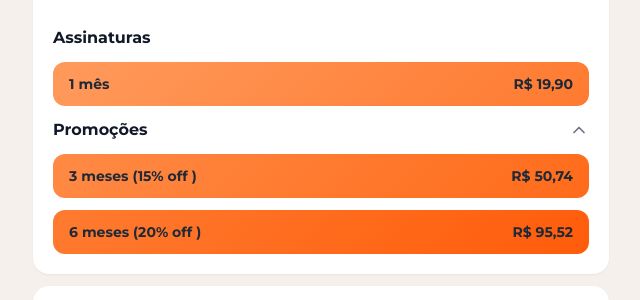
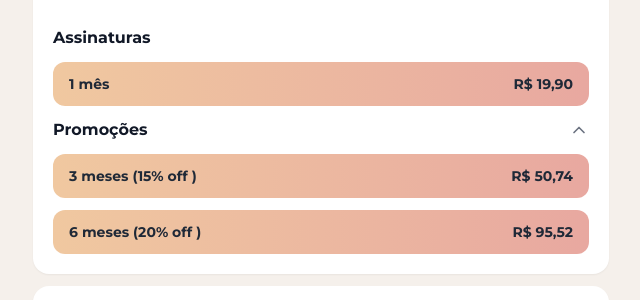
Before and after one commit to femmexagency/pr-sell, a Next.js app: page / in a window 1280 px wide. Shown: the part 404-704 px from the top of the page, without its empty margins (319-959 px from the left). Built offline with nearby package versions, Linux system fonts and the light colour scheme.

Commit message:
style: update gradient bars to pastel peach/salmon gradient
Change gradient to subtle peach/salmon tones for warm pastel look.

Co-authored-by: null <222891461+femmexagency@users.noreply.github.com>

```diff
--- a/app/page.tsx
+++ b/app/page.tsx
@@ -156,7 +156,7 @@ export default function ProfilePage() {
                 type="button"
                 onClick={() => handlePlanClick("monthly")}
                 className="w-full flex items-center justify-between py-3 px-4 rounded-xl mb-3 transition-all duration-200 hover:opacity-90"
-                style={{ background: "linear-gradient(135deg, #FF9A5C, #FF7A30)" }}
+                style={{ background: "linear-gradient(to right, #F0C8A0, #E8A8A0)" }}
               >
                 <span className="text-gray-800 text-sm" style={{ fontWeight: 500 }}>{"1 m\u00eas"}</span>
                 <span className="text-gray-800 text-sm" style={{ fontWeight: 600 }}>R$ 19,90</span>
@@ -186,7 +186,7 @@ export default function ProfilePage() {
                     type="button"
                     onClick={() => handlePlanClick("quarterly")}
                     className="w-full flex items-center justify-between py-3 px-4 rounded-xl transition-all duration-200 hover:opacity-90"
-                    style={{ background: "linear-gradient(135deg, #FF8A45, #FF6B1A)" }}
+                    style={{ background: "linear-gradient(to right, #F0C8A0, #E8A8A0)" }}
                   >
                     <span className="text-gray-800 text-sm" style={{ fontWeight: 500 }}>{"3 meses (15% off )"}</span>
                     <span className="text-gray-800 text-sm" style={{ fontWeight: 600 }}>R$ 50,74</span>
@@ -196,7 +196,7 @@ export default function ProfilePage() {
                     type="button"
                     onClick={() => handlePlanClick("yearly")}
                     className="w-full flex items-center justify-between py-3 px-4 rounded-xl transition-all duration-200 hover:opacity-90"
-                    style={{ background: "linear-gradient(135deg, #FF7B30, #FF5C0A)" }}
+                    style={{ background: "linear-gradient(to right, #F0C8A0, #E8A8A0)" }}
                   >
                     <span className="text-gray-800 text-sm" style={{ fontWeight: 500 }}>{"6 meses (20% off )"}</span>
                     <span className="text-gray-800 text-sm" style={{ fontWeight: 600 }}>R$ 95,52</span>
```
